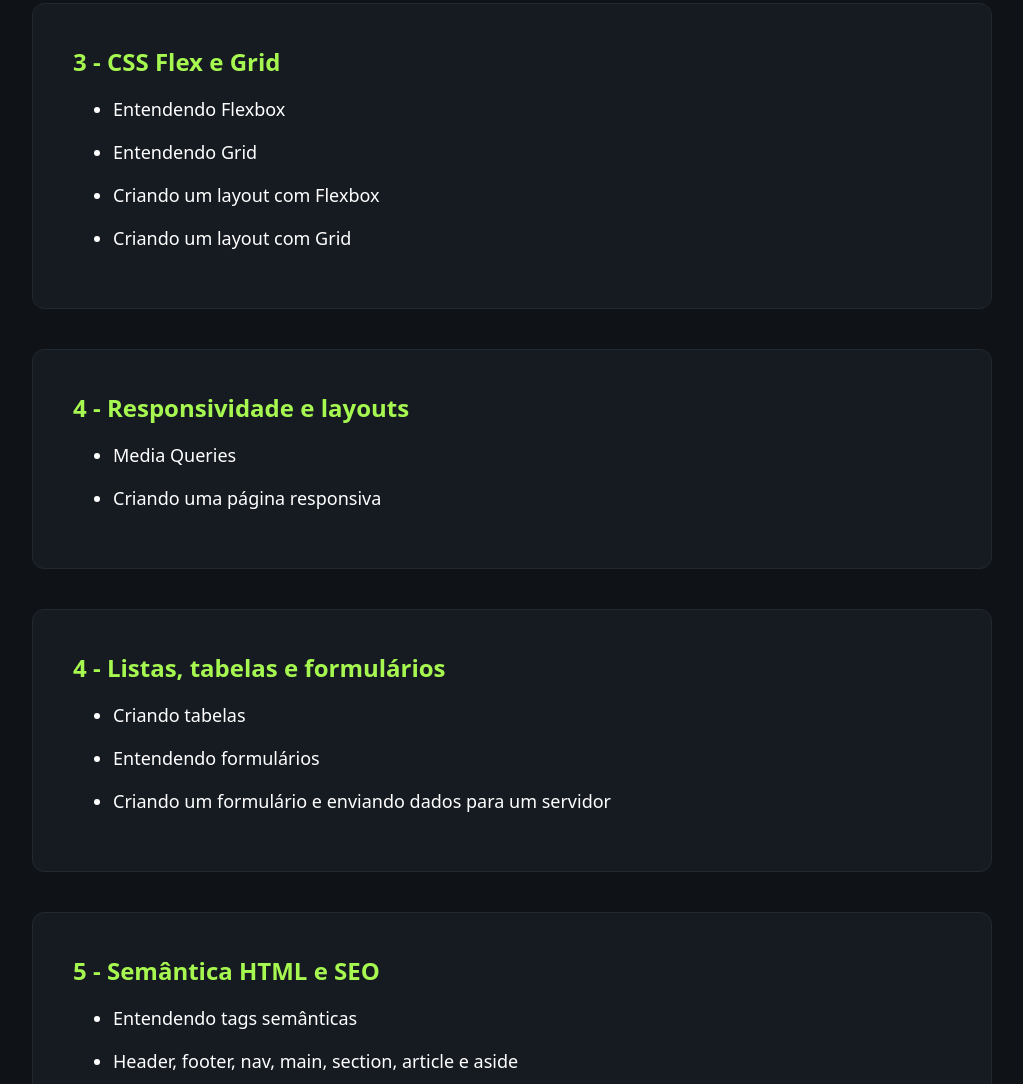
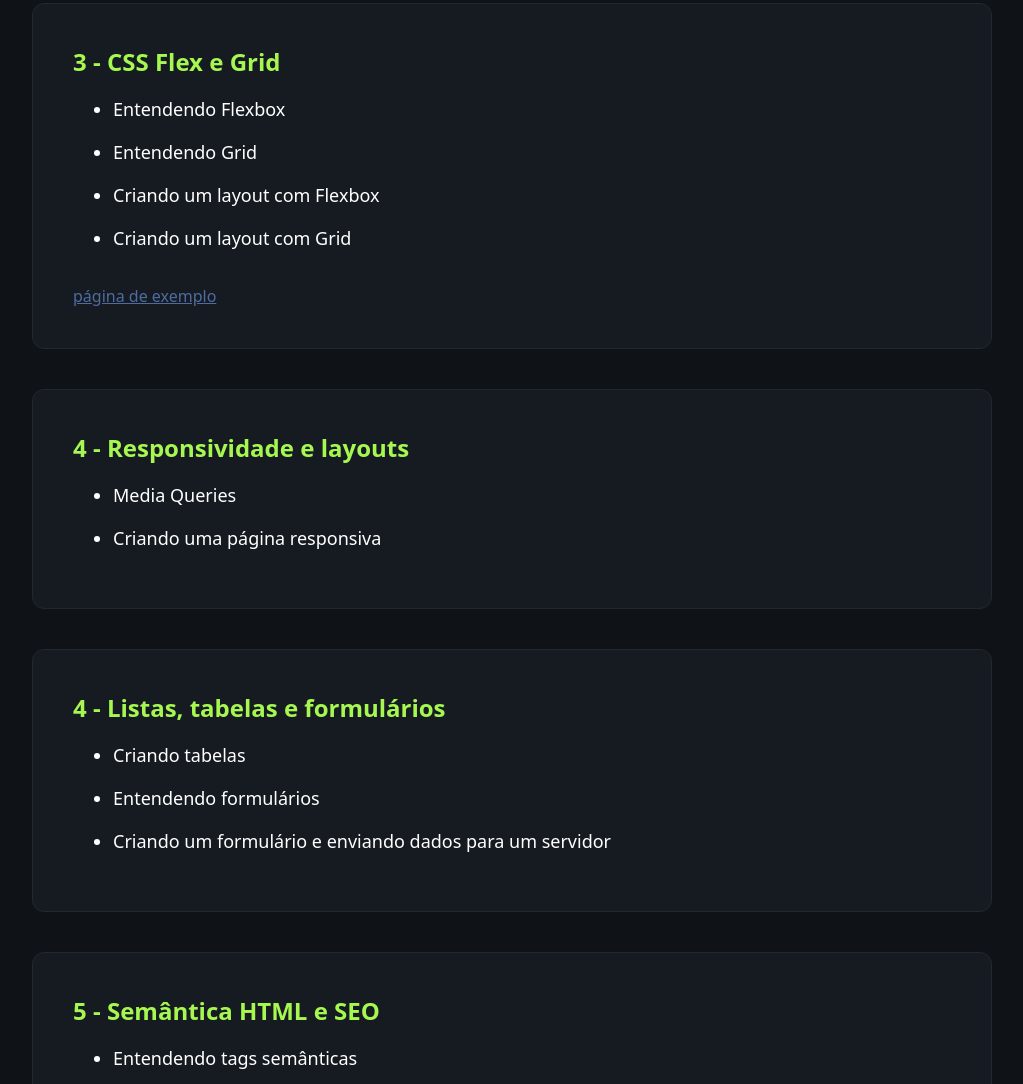
Before and after one commit to expalmer/ada-html-estatico, a plain HTML site: page index.html in a window 1280 px wide. Shown: the part 3308-4392 px from the top of the page, without its empty margins (128-1151 px from the left). Drawn offline with Linux system fonts and the light colour scheme.

Commit message:
link da aula 3

```diff
--- a/index.html
+++ b/index.html
@@ -149,6 +149,9 @@
           <li>Criando um layout com Flexbox</li>
           <li>Criando um layout com Grid</li>
         </ul>
+        <p>
+          <a href="./aula-3/index.html">página de exemplo</a>
+        </p>
       </section>
 
       <section id="aula-4" class="section">
```
